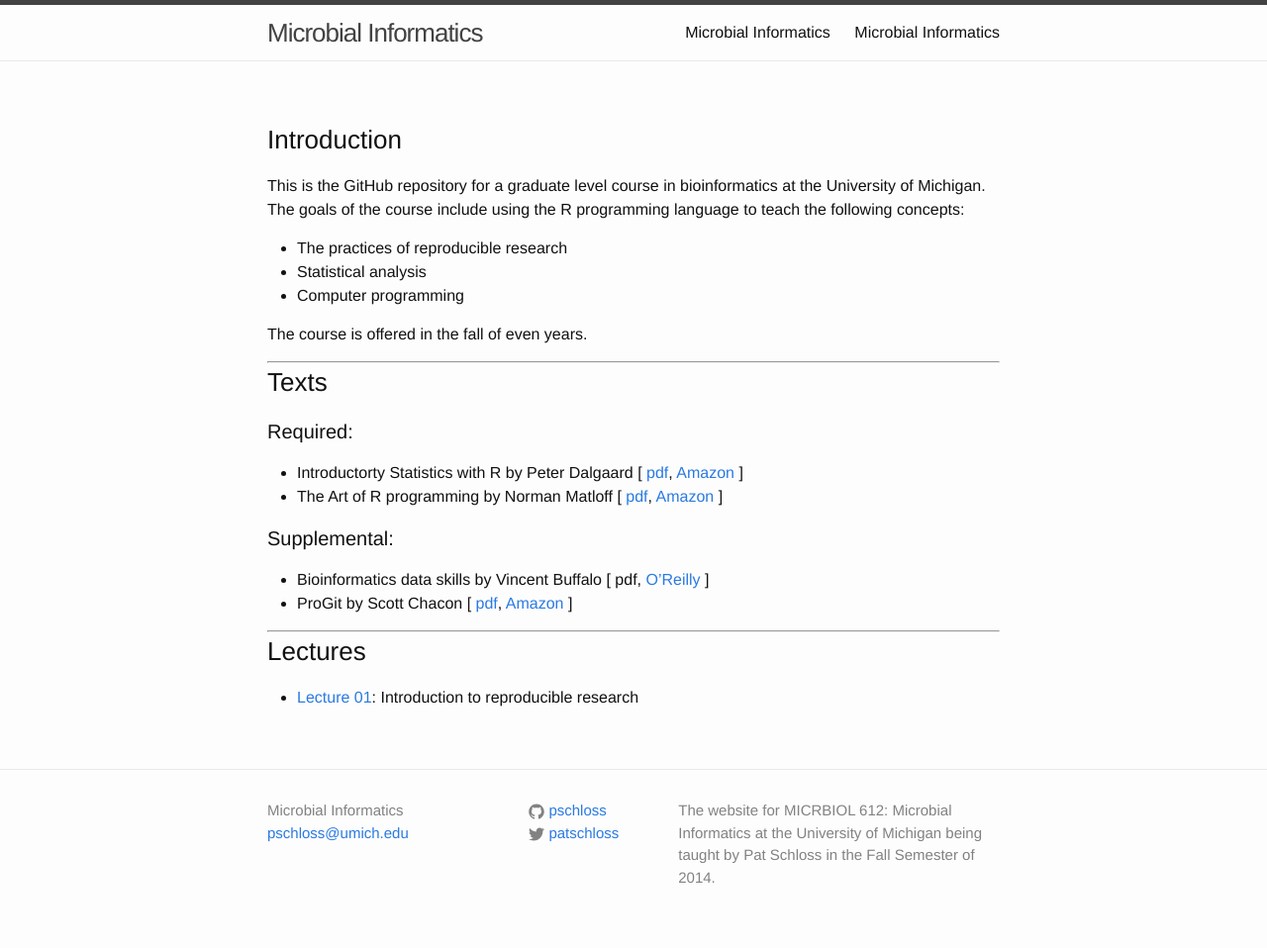
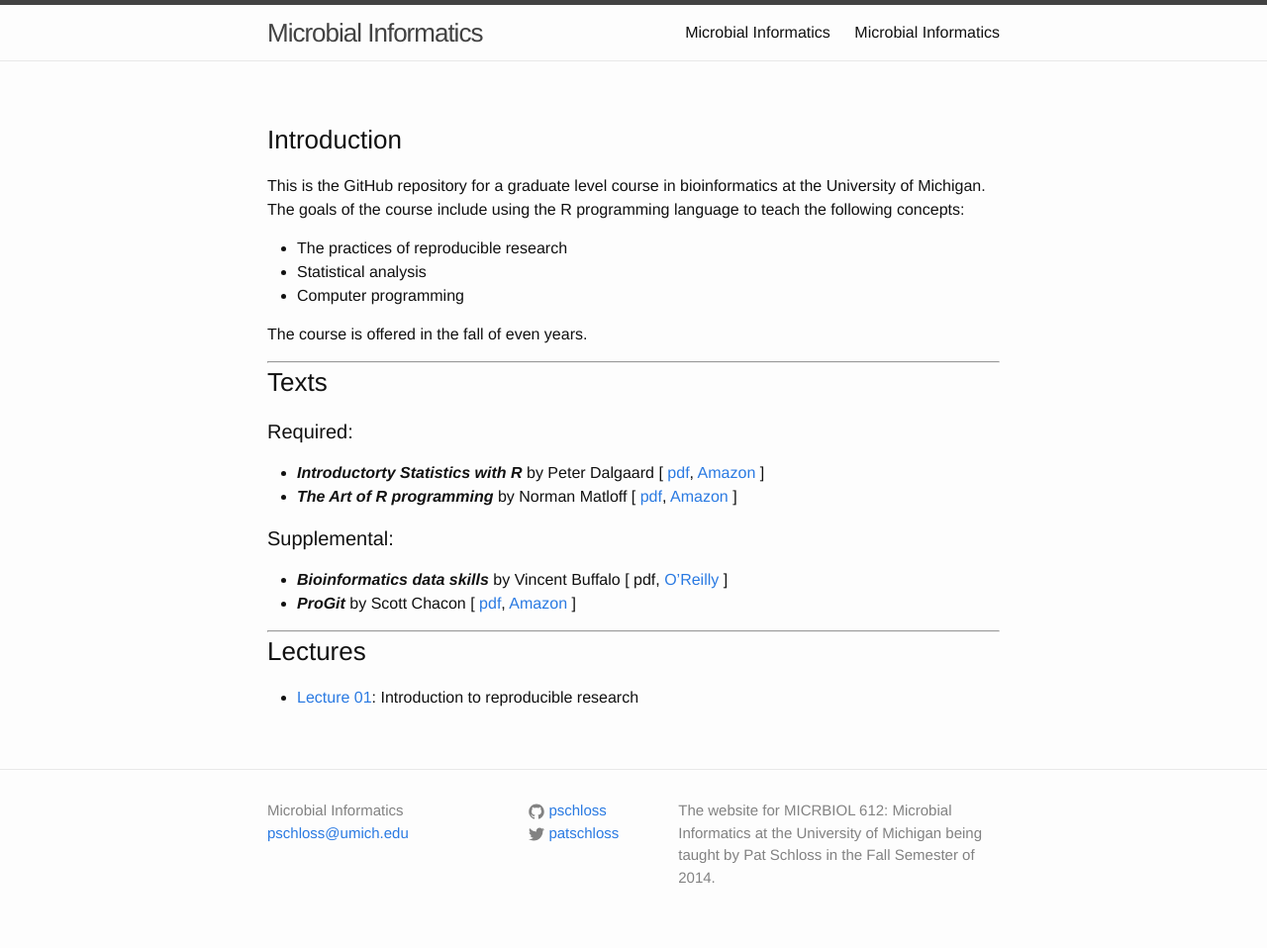
Before and after one commit to microbialinformatics/microbialinformatics.github.io, a Jekyll site: the page built from index.md, in a window 1280 px wide. Shown: the whole page at 99% size. Built offline with Jekyll 4.4.1, drawn with Linux system fonts in a browser that asks for light colours.

```diff
--- a/index.md
+++ b/index.md
@@ -16,12 +16,12 @@ The course is offered in the fall of even years.
 ### Texts
 
 #### Required:
-* Introductorty Statistics with R by Peter Dalgaard [ [pdf](http://www.academia.dk/BiologiskAntropologi/Epidemiologi/PDF/Introductory_Statistics_with_R__2nd_ed.pdf), [Amazon](http://www.amazon.com/Introductory-Statistics-R-Computing/dp/0387954759) ]
-* The Art of R programming by Norman Matloff [ [pdf](http://www.google.com/url?sa=t&rct=j&q=&esrc=s&source=web&cd=1&ved=0CCAQFjAA&url=http%3A%2F%2Fsens.tistory.com%2Fattachment%2Fcfile8.uf%402375DC3D515423F9110CA1.pdf&ei=E-8FVO6dAYmnggSttoD4Bg&usg=AFQjCNE1UmWRG3i9ugNDSXN2WjRSTkkUjA&sig2=U958L8LG42vuhHdPKKBHHw&bvm=bv.74115972,d.eXY), [Amazon](http://www.amazon.com/Art-Programming-Statistical-Software-Design/dp/1593273843/ref=sr_1_1?s=books&ie=UTF8&qid=1409674972&sr=1-1&keywords=the+art+of+r+programming) ]
+* ***Introductorty Statistics with R*** by Peter Dalgaard [ [pdf](http://www.academia.dk/BiologiskAntropologi/Epidemiologi/PDF/Introductory_Statistics_with_R__2nd_ed.pdf), [Amazon](http://www.amazon.com/Introductory-Statistics-R-Computing/dp/0387954759) ]
+* ***The Art of R programming*** by Norman Matloff [ [pdf](http://www.google.com/url?sa=t&rct=j&q=&esrc=s&source=web&cd=1&ved=0CCAQFjAA&url=http%3A%2F%2Fsens.tistory.com%2Fattachment%2Fcfile8.uf%402375DC3D515423F9110CA1.pdf&ei=E-8FVO6dAYmnggSttoD4Bg&usg=AFQjCNE1UmWRG3i9ugNDSXN2WjRSTkkUjA&sig2=U958L8LG42vuhHdPKKBHHw&bvm=bv.74115972,d.eXY), [Amazon](http://www.amazon.com/Art-Programming-Statistical-Software-Design/dp/1593273843/ref=sr_1_1?s=books&ie=UTF8&qid=1409674972&sr=1-1&keywords=the+art+of+r+programming) ]
 
 #### Supplemental:
-* Bioinformatics data skills by Vincent Buffalo [ pdf, [O'Reilly](http://shop.oreilly.com/product/0636920030157.do) ]
-* ProGit by Scott Chacon [ [pdf](http://git-scm.com/book), [Amazon](http://www.amazon.com/Pro-Git-Scott-Chacon/dp/1430218339) ]
+* ***Bioinformatics data skills*** by Vincent Buffalo [ pdf, [O'Reilly](http://shop.oreilly.com/product/0636920030157.do) ]
+* ***ProGit*** by Scott Chacon [ [pdf](http://git-scm.com/book), [Amazon](http://www.amazon.com/Pro-Git-Scott-Chacon/dp/1430218339) ]
 
 ----
 
```
